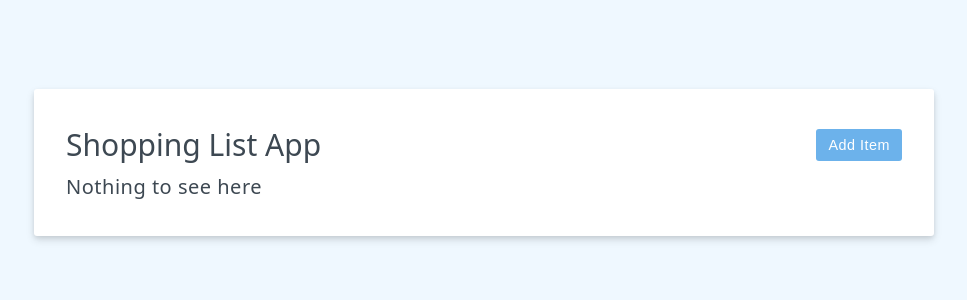
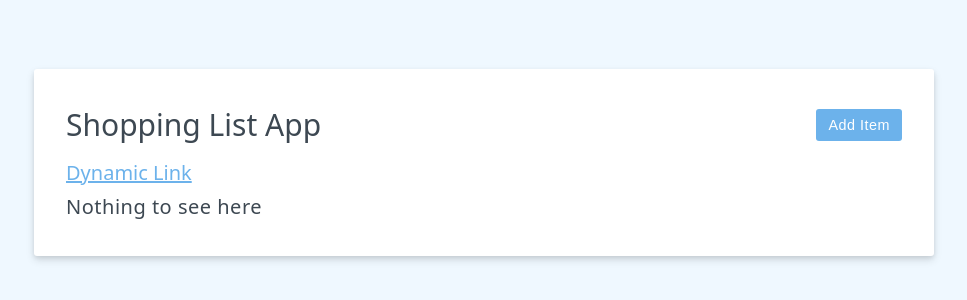
Before and after one commit to huy19712011/vue-app02, a Vue app: page / in a window 1280 px wide. Shown: the part 238-538 px from the top of the page, without its empty margins (156-1123 px from the left). Built offline with nearby package versions, Linux system fonts and the light colour scheme.

Commit message:
Dynamic link example

```diff
--- a/src/App.vue
+++ b/src/App.vue
@@ -30,6 +30,7 @@ const doEdit = (e) => {
       Add Item
     </button>
   </div>
+  <a v-bind:href="newItem">Dynamic Link</a>
   <form class="add-item-form" v-on:submit.prevent="saveItem" v-if="editing">
     <input type="text" placeholder="Add an Item" v-model.lazy="newItem" />
 
```
